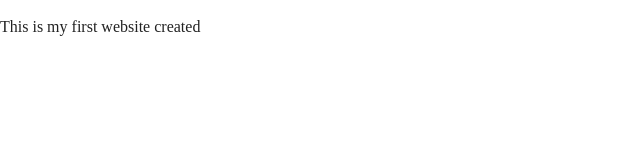
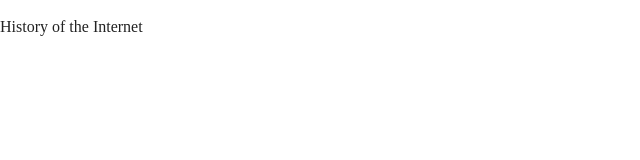
Before and after one commit to ak2632/firstPage, a plain HTML site: page index.html in a window 1280 px wide. Shown: the full height of the page, 0-640 px from the left. Drawn offline with nearby package versions, Linux system fonts and the light colour scheme.

Commit message:
HTML5 Boilerplate from WebStorm

```diff
--- a/index.html
+++ b/index.html
@@ -23,7 +23,7 @@
   <![endif]-->
 
   <!-- Add your site or application content here -->
-  <p>This is my first website created</p>
+  <p>History of the Internet</p>
   <script src="js/vendor/modernizr-3.8.0.min.js"></script>
   <script src="https://code.jquery.com/jquery-3.4.1.min.js" integrity="sha256-CSXorXvZcTkaix6Yvo6HppcZGetbYMGWSFlBw8HfCJo=" crossorigin="anonymous"></script>
   <script>window.jQuery || document.write('<script src="js/vendor/jquery-3.4.1.min.js"><\/script>')</script>
```
